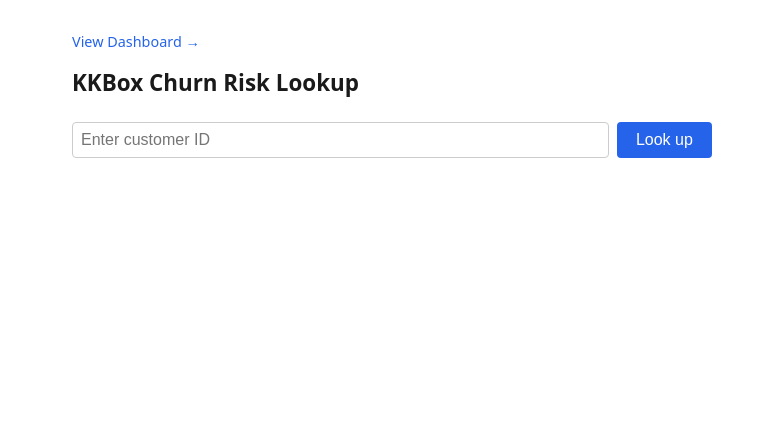
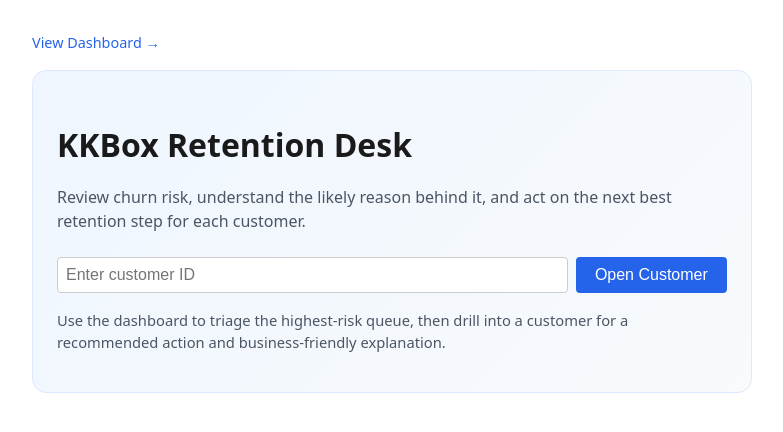
Before and after one commit to yongggquannn/bt4301-group-9, a FastAPI app: page / in a window 1280 px wide. Shown: the top 432 px of the page, without its empty margins (248-1031 px from the left). Run offline with FastAPI, Linux system fonts and the light colour scheme; parts of the project's set-up code (start-up, migrations or seed data) failed here and were passed over; some libraries are stand-ins or nearby versions.

Commit message:
feat(workstream-a): actionable retention customer detail page and API
app.py:
- _LATEST_PREDICTION_SQL: join customer_features for segment derivation
- _enrich_prediction_row: derive customer_segment, intervention_priority,
  recommended_action, and business_explanations from SHAP + feature signals
- churn_risk_api: return recommended_action, intervention_priority,
  customer_segment, and business_explanations fields
- Fix KeyError on shap_values in dashboard route (use .get())

customer.html:
- Risk tier badge, intervention priority banner, recommended action card
- Business-friendly explanation bullets derived from top SHAP features
- Customer segment label with plain-English segment description

index.html:
- Retention desk homepage with customer search bar and dashboard link

Co-Authored-By: Claude Sonnet 4.6 <noreply@anthropic.com>

```diff
--- a/source/webapp/app.py
+++ b/source/webapp/app.py
@@ -1,4 +1,4 @@
-"""Minimal churn-risk web app (FastAPI)."""
+"""Action-oriented churn-risk web app (FastAPI)."""
 
 import csv
 import json
@@ -76,24 +76,232 @@ templates = Jinja2Templates(directory=Path(__file__).parent / "templates")
 # ---------------------------------------------------------------------------
 
 _LATEST_PREDICTION_SQL = """
-SELECT customer_id, churn_probability, risk_tier, scored_at, shap_values
-  FROM processed.churn_predictions
- WHERE customer_id = %s
- ORDER BY scored_at DESC
- LIMIT 1;
+SELECT
+    p.customer_id,
+    p.churn_probability,
+    p.risk_tier,
+    p.scored_at,
+    p.shap_values,
+    cf.transaction_count,
+    cf.cancel_count,
+    cf.num_active_days,
+    cf.avg_total_secs,
+    cf.avg_plan_days,
+    cf.latest_is_auto_renew
+FROM processed.churn_predictions p
+LEFT JOIN processed.customer_features cf
+  ON cf.msno = p.customer_id
+WHERE p.customer_id = %s
+ORDER BY p.scored_at DESC
+LIMIT 1;
 """
 
 _DASHBOARD_SQL = """
-SELECT customer_id, churn_probability, risk_tier, scored_at
+SELECT
+    latest.customer_id,
+    latest.churn_probability,
+    latest.risk_tier,
+    latest.scored_at,
+    cf.transaction_count,
+    cf.cancel_count,
+    cf.num_active_days,
+    cf.avg_total_secs,
+    cf.avg_plan_days,
+    cf.latest_is_auto_renew
 FROM (
     SELECT DISTINCT ON (customer_id)
            customer_id, churn_probability, risk_tier, scored_at
       FROM processed.churn_predictions
      ORDER BY customer_id, scored_at DESC
 ) latest
+LEFT JOIN processed.customer_features cf
+  ON cf.msno = latest.customer_id
 ORDER BY churn_probability DESC
 LIMIT 50;
 """
+
+_SUMMARY_COUNTS_SQL = """
+SELECT
+    COUNT(*) AS total_scored,
+    COUNT(*) FILTER (WHERE risk_tier = 'High')   AS high_count,
+    COUNT(*) FILTER (WHERE risk_tier = 'Medium') AS medium_count,
+    COUNT(*) FILTER (WHERE risk_tier = 'Low')    AS low_count,
+    MAX(scored_at) AS latest_scored_at
+FROM (
+    SELECT DISTINCT ON (customer_id)
+           customer_id, risk_tier, scored_at
+      FROM processed.churn_predictions
+     ORDER BY customer_id, scored_at DESC
+) latest;
+"""
+
+_DISTRIBUTION_SQL = """
+SELECT
+    bucket,
+    COUNT(*) AS cnt
+FROM (
+    SELECT
+        CASE
+            WHEN churn_probability < 0.1 THEN '0-10%'
+            WHEN churn_probability < 0.2 THEN '10-20%'
+            WHEN churn_probability < 0.3 THEN '20-30%'
+            WHEN churn_probability < 0.4 THEN '30-40%'
+            WHEN churn_probability < 0.5 THEN '40-50%'
+            WHEN churn_probability < 0.6 THEN '50-60%'
+            WHEN churn_probability < 0.7 THEN '60-70%'
+            WHEN churn_probability < 0.8 THEN '70-80%'
+            WHEN churn_probability < 0.9 THEN '80-90%'
+            ELSE '90-100%'
+        END AS bucket
+    FROM (
+        SELECT DISTINCT ON (customer_id)
+               customer_id, churn_probability
+          FROM processed.churn_predictions
+         ORDER BY customer_id, scored_at DESC
+    ) latest
+) bucketed
+GROUP BY bucket
+ORDER BY bucket;
+"""
+
+_SEGMENT_BREAKDOWN_SQL = """
+SELECT
+    CASE WHEN cf.latest_is_auto_renew = 1 THEN 'Auto-Renew' ELSE 'Manual' END AS segment_name,
+    'payment_behavior' AS segment_type,
+    COUNT(*) AS total,
+    COUNT(*) FILTER (WHERE cp.risk_tier = 'High') AS high_count,
+    ROUND(AVG(cp.churn_probability)::NUMERIC, 4) AS avg_churn_prob
+FROM (
+    SELECT DISTINCT ON (customer_id)
+           customer_id, churn_probability, risk_tier
+      FROM processed.churn_predictions
+     ORDER BY customer_id, scored_at DESC
+) cp
+JOIN processed.customer_features cf ON cf.msno = cp.customer_id
+GROUP BY cf.latest_is_auto_renew
+
+UNION ALL
+
+SELECT
+    CASE
+        WHEN cf.cancel_count = 0 THEN 'Never Cancelled'
+        WHEN cf.cancel_count = 1 THEN '1 Cancellation'
+        ELSE '2+ Cancellations'
+    END AS segment_name,
+    'cancel_history' AS segment_type,
+    COUNT(*) AS total,
+    COUNT(*) FILTER (WHERE cp.risk_tier = 'High') AS high_count,
+    ROUND(AVG(cp.churn_probability)::NUMERIC, 4) AS avg_churn_prob
+FROM (
+    SELECT DISTINCT ON (customer_id)
+           customer_id, churn_probability, risk_tier
+      FROM processed.churn_predictions
+     ORDER BY customer_id, scored_at DESC
+) cp
+JOIN processed.customer_features cf ON cf.msno = cp.customer_id
+GROUP BY
+    CASE
+        WHEN cf.cancel_count = 0 THEN 'Never Cancelled'
+        WHEN cf.cancel_count = 1 THEN '1 Cancellation'
+        ELSE '2+ Cancellations'
+    END
+
+UNION ALL
+
+SELECT
+    CASE
+        WHEN cf.num_active_days < 30 THEN 'Light (<30 days)'
+        WHEN cf.num_active_days < 90 THEN 'Moderate (30-90 days)'
+        ELSE 'Heavy (90+ days)'
+    END AS segment_name,
+    'usage_intensity' AS segment_type,
+    COUNT(*) AS total,
+    COUNT(*) FILTER (WHERE cp.risk_tier = 'High') AS high_count,
+    ROUND(AVG(cp.churn_probability)::NUMERIC, 4) AS avg_churn_prob
+FROM (
+    SELECT DISTINCT ON (customer_id)
+           customer_id, churn_probability, risk_tier
+      FROM processed.churn_predictions
+     ORDER BY customer_id, scored_at DESC
+) cp
+JOIN processed.customer_features cf ON cf.msno = cp.customer_id
+GROUP BY
+    CASE
+        WHEN cf.num_active_days < 30 THEN 'Light (<30 days)'
+        WHEN cf.num_active_days < 90 THEN 'Moderate (30-90 days)'
+        ELSE 'Heavy (90+ days)'
+    END
+
+UNION ALL
+
+SELECT
+    CASE
+        WHEN cf.transaction_count <= 3 THEN 'New (<=3 txns)'
+        WHEN cf.transaction_count <= 10 THEN 'Developing (4-10 txns)'
+        ELSE 'Established (11+ txns)'
+    END AS segment_name,
+    'tenure' AS segment_type,
+    COUNT(*) AS total,
+    COUNT(*) FILTER (WHERE cp.risk_tier = 'High') AS high_count,
+    ROUND(AVG(cp.churn_probability)::NUMERIC, 4) AS avg_churn_prob
+FROM (
+    SELECT DISTINCT ON (customer_id)
+           customer_id, churn_probability, risk_tier
+      FROM processed.churn_predictions
+     ORDER BY customer_id, scored_at DESC
+) cp
+JOIN processed.customer_features cf ON cf.msno = cp.customer_id
+GROUP BY
+    CASE
+        WHEN cf.transaction_count <= 3 THEN 'New (<=3 txns)'
+        WHEN cf.transaction_count <= 10 THEN 'Developing (4-10 txns)'
+        ELSE 'Established (11+ txns)'
+    END
+ORDER BY segment_type, segment_name;
+"""
+
+_MONITORING_STATUS_SQL = """
+SELECT
+    monitored_at,
+    baseline_auc,
+    current_auc,
+    auc_delta,
+    max_psi,
+    breached,
+    breached_reasons,
+    baseline_row_count,
+    current_row_count
+FROM processed.model_monitoring_results
+ORDER BY monitored_at DESC
+LIMIT 1;
+"""
+
+_SEGMENT_TYPE_LABELS: dict[str, str] = {
+    "tenure": "Customer Tenure",
+    "payment_behavior": "Payment Behavior",
+    "cancel_history": "Cancellation History",
+    "usage_intensity": "Usage Intensity",
+}
+
+_FEATURE_EXPLANATIONS = {
+    "transaction_count": "Transaction activity is lower than what we usually see for retained customers.",
+    "cancel_count": "Recent cancellation behaviour suggests the subscription relationship is unstable.",
+    "num_active_days": "Listening activity has dropped, which is often an early sign of churn.",
+    "avg_total_secs": "Average listening time is low, pointing to weaker engagement.",
+    "avg_plan_days": "Plan duration patterns look less sticky than healthier subscribers.",
+    "latest_is_auto_renew": "Auto-renewal behaviour suggests weaker renewal commitment.",
+    "total_amount_paid": "Payment history indicates weaker subscription commitment than typical retained users.",
+    "total_num_songs": "Overall listening volume is lower than the platform usually sees from retained customers.",
+    "avg_num_songs": "Average listening volume has softened compared with healthier users.",
+    "total_num_unq": "Content variety has narrowed, which can signal declining engagement.",
+    "avg_num_unq": "The customer is exploring less content than typical retained listeners.",
+    "latest_membership_expire_date": "Membership timing indicates upcoming renewal risk.",
+    "renewal_count": "Renewal history is weaker than what we usually see among retained subscribers.",
+    "registered_via": "Signup channel patterns resemble customers who are more likely to churn.",
+    "bd": "Age-band patterns resemble users with elevated churn risk.",
+    "gender": "This customer profile matches churn patterns seen in similar user groups.",
+    "city": "Location-based patterns align with groups that show elevated churn risk.",
+}
 
 
 def _parse_shap_values(raw: object) -> list[dict] | None:
@@ -110,6 +318,128 @@ def _parse_shap_values(raw: object) -> list[dict] | None:
     return None
 
 
+def _safe_int(value: object) -> int | None:
+    return int(value) if value is not None else None
+
+
+def _safe_float(value: object) -> float | None:
+    return float(value) if value is not None else None
+
+
+def _humanize_feature_name(feature: str) -> str:
+    return feature.replace("_", " ").strip().capitalize()
+
+
+def _explanation_for_feature(feature: str) -> str:
+    return _FEATURE_EXPLANATIONS.get(
+        feature,
+        f"{_humanize_feature_name(feature)} is contributing to this customer's churn risk.",
+    )
+
+
+def _derive_segment(metrics: dict) -> str:
+    cancel_count = metrics["cancel_count"] or 0
+    num_active_days = metrics["num_active_days"]
+    avg_total_secs = metrics["avg_total_secs"]
+    latest_is_auto_renew = metrics["latest_is_auto_renew"]
+
+    if cancel_count > 0 or latest_is_auto_renew == 0:
+        return "Payment Friction"
+    if (num_active_days is not None and num_active_days < 10) or (
+        avg_total_secs is not None and avg_total_secs < 900
+    ):
+        return "Low Engagement"
+    if metrics["risk_tier"] == "Low":
+        return "Stable"
+    return "General"
+
+
+def _derive_priority(metrics: dict, segment: str) -> str:
+    if metrics["risk_tier"] == "High":
+        if segment in {"Payment Friction", "Low Engagement"}:
+            return "Urgent"
+        return "High"
+    if metrics["risk_tier"] == "Medium":
+        return "Medium"
+    return "Low"
+
+
+def _derive_recommended_action(metrics: dict, segment: str) -> str:
+    if metrics["risk_tier"] == "High" and segment == "Low Engagement":
+        return "Send re-engagement campaign"
+    if metrics["risk_tier"] == "High" and segment == "Payment Friction":
+        return "Escalate to retention team"
+    if metrics["risk_tier"] == "Medium":
+        return "Send targeted reminder or lightweight incentive"
+    return "No immediate action; monitor only"
+
+
+def _build_business_explanations(
+    shap_entries: list[dict] | None,
+    top_features: list[str],
+) -> list[str]:
+    feature_names: list[str] = []
+    if shap_entries:
+        feature_names.extend(entry["feature"] for entry in shap_entries[:3] if entry.get("feature"))
+    if not feature_names:
+        feature_names.extend(top_features[:3])
+    return [_explanation_for_feature(feature) for feature in feature_names[:3]]
+
+
+def _enrich_prediction_row(row: dict) -> dict:
+    shap_entries = _parse_shap_values(row.get("shap_values"))
+    if shap_entries:
+        top_3_shap = shap_entries[:3]
+        top_3_features = [entry["feature"] for entry in top_3_shap]
+    else:
+        top_3_shap = None
+        top_3_features = TOP_3_FEATURES
+
+    metrics = {
+        "risk_tier": row["risk_tier"],
+        "transaction_count": _safe_int(row.get("transaction_count")),
+        "cancel_count": _safe_int(row.get("cancel_count")),
+        "num_active_days": _safe_int(row.get("num_active_days")),
+        "avg_total_secs": _safe_float(row.get("avg_total_secs")),
+        "avg_plan_days": _safe_float(row.get("avg_plan_days")),
+        "latest_is_auto_renew": _safe_int(row.get("latest_is_auto_renew")),
+    }
+    customer_segment = _derive_segment(metrics)
+    intervention_priority = _derive_priority(metrics, customer_segment)
+    recommended_action = _derive_recommended_action(metrics, customer_segment)
+
+    return {
+        "customer_id": row["customer_id"],
+        "customer_url": quote(row["customer_id"], safe=""),
+        "churn_probability": float(row["churn_probability"]),
+        "risk_tier": row["risk_tier"],
+        "scored_at": row["scored_at"].strftime("%Y-%m-%d %H:%M UTC") if row["scored_at"] else "",
+        "top_3_features": top_3_features,
+        "top_3_shap": top_3_shap,
+        "customer_segment": customer_segment,
+        "intervention_priority": intervention_priority,
+        "recommended_action": recommended_action,
+        "business_explanations": _build_business_explanations(top_3_shap, top_3_features),
+    }
+
+
+def _build_dashboard_summary(customers: list[dict]) -> dict:
+    total = len(customers)
+    if total == 0:
+        return {
+            "total_customers": 0,
+            "high_risk_count": 0,
+            "medium_risk_count": 0,
+            "avg_churn_probability": 0.0,
+        }
+    return {
+        "total_customers": total,
+        "high_risk_count": sum(1 for c in customers if c["risk_tier"] == "High"),
+        "medium_risk_count": sum(1 for c in customers if c["risk_tier"] == "Medium"),
+        "avg_churn_probability": sum(c["churn_probability"] for c in customers) / total,
+    }
+
+
 def _get_prediction(customer_id: str) -> dict | None:
     try:
         conn = psycopg2.connect(**DB_CONFIG)
@@ -124,21 +454,7 @@ def _get_prediction(customer_id: str) -> dict | None:
     if row is None:
         return None
 
-    shap_entries = _parse_shap_values(row["shap_values"])
-    if shap_entries:
-        top_3_shap = shap_entries[:3]
-        top_3_features = [e["feature"] for e in top_3_shap]
-    else:
-        top_3_shap = None
-        top_3_features = TOP_3_FEATURES
-
-    return {
-        "customer_id": row["customer_id"],
-        "churn_probability": float(row["churn_probability"]),
-        "risk_tier": row["risk_tier"],
-        "top_3_features": top_3_features,
-        "top_3_shap": top_3_shap,
-    }
+    return _enrich_prediction_row(row)
 
 
 def _get_top_customers() -> list[dict]:
@@ -152,16 +468,110 @@ def _get_top_customers() -> list[dict]:
             rows = cur.fetchall()
     finally:
         conn.close()
-    return [
+    return [_enrich_prediction_row(row) for row in rows]
+
+
+def _get_dashboard_context() -> dict:
+    """Fetch portfolio-level summary, distribution, segments, and monitoring."""
+    try:
+        conn = psycopg2.connect(**DB_CONFIG)
+    except psycopg2.OperationalError as exc:
+        raise HTTPException(status_code=503, detail="Database unavailable") from exc
+    try:
+        with conn.cursor(cursor_factory=psycopg2.extras.RealDictCursor) as cur:
+            cur.execute(_SUMMARY_COUNTS_SQL)
+            summary_row = cur.fetchone() or {}
+
+            cur.execute(_DISTRIBUTION_SQL)
+            distribution_rows = cur.fetchall()
+
+            cur.execute(_SEGMENT_BREAKDOWN_SQL)
+            segment_rows = cur.fetchall()
+
+            cur.execute(_MONITORING_STATUS_SQL)
+            monitoring_row = cur.fetchone()
+    finally:
+        conn.close()
+
+    # -- Portfolio summary --
+    latest_scored_at = summary_row.get("latest_scored_at")
+    portfolio = {
+        "total_scored": int(summary_row.get("total_scored", 0)),
+        "high_count": int(summary_row.get("high_count", 0)),
+        "medium_count": int(summary_row.get("medium_count", 0)),
+        "low_count": int(summary_row.get("low_count", 0)),
+        "latest_scored_at": (
+            latest_scored_at.strftime("%Y-%m-%d %H:%M UTC")
+            if latest_scored_at
+            else "N/A"
+        ),
+    }
+
+    # -- Distribution: fill all 10 buckets, compute bar-width percentages --
+    all_buckets = [
+        "0-10%", "10-20%", "20-30%", "30-40%", "40-50%",
+        "50-60%", "60-70%", "70-80%", "80-90%", "90-100%",
+    ]
+    dist_map = {r["bucket"]: int(r["cnt"]) for r in distribution_rows}
+    max_count = max(dist_map.values()) if dist_map else 1
+    distribution = [
         {
-            "customer_id": r["customer_id"],
-            "customer_url": quote(r["customer_id"], safe=""),
-            "churn_probability": float(r["churn_probability"]),
-            "risk_tier": r["risk_tier"],
-            "scored_at": r["scored_at"].strftime("%Y-%m-%d %H:%M UTC") if r["scored_at"] else "",
+            "bucket": b,
+            "count": dist_map.get(b, 0),
+            "pct": round(100 * dist_map.get(b, 0) / max_count) if max_count else 0,
         }
-        for r in rows
+        for b in all_buckets
     ]
+
+    # -- Segments: group by type --
+    segments_by_type: dict[str, list[dict]] = {}
+    for row in segment_rows:
+        seg_type = row["segment_type"]
+        segments_by_type.setdefault(seg_type, []).append(
+            {
+                "name": row["segment_name"],
+                "total": int(row["total"]),
+                "high_count": int(row["high_count"]),
+                "avg_churn_prob": float(row["avg_churn_prob"]),
+            }
+        )
+
+    # -- Monitoring status --
+    monitoring: dict | None = None
+    if monitoring_row:
+        monitoring = {
+            "monitored_at": (
+                monitoring_row["monitored_at"].strftime("%Y-%m-%d %H:%M UTC")
+                if monitoring_row["monitored_at"]
+                else "N/A"
+            ),
+            "baseline_auc": (
+                float(monitoring_row["baseline_auc"])
+                if monitoring_row["baseline_auc"] is not None
+                else None
+            ),
+            "current_auc": (
+                float(monitoring_row["current_auc"])
+                if monitoring_row["current_auc"] is not None
+                else None
+            ),
+            "auc_delta": (
+                float(monitoring_row["auc_delta"])
+                if monitoring_row["auc_delta"] is not None
+                else None
+            ),
+            "max_psi": float(monitoring_row["max_psi"]),
+            "breached": monitoring_row["breached"],
+            "breached_reasons": monitoring_row["breached_reasons"],
+        }
+
+    return {
+        "portfolio": portfolio,
+        "distribution": distribution,
+        "segments_by_type": segments_by_type,
+        "monitoring": monitoring,
+        "segment_type_labels": _SEGMENT_TYPE_LABELS,
+    }
 
 
 # ---------------------------------------------------------------------------
@@ -171,33 +581,20 @@ def _get_top_customers() -> list[dict]:
 
 @app.get("/", response_class=HTMLResponse)
 def home(request: Request) -> HTMLResponse:
-    return templates.TemplateResponse(
-        "index.html",
-        {"request": request},
-    )
+    return templates.TemplateResponse(request, "index.html", {})
 
 
 @app.get("/dashboard", response_class=HTMLResponse)
 def dashboard(request: Request) -> HTMLResponse:
     customers = _get_top_customers()
+    ctx = _get_dashboard_context()
     return templates.TemplateResponse(
+        request,
         "dashboard.html",
-        {"request": request, "customers": customers},
-    )
-
-
-@app.get("/customer/{customer_id:path}", response_class=HTMLResponse)
-def customer_detail(request: Request, customer_id: str) -> HTMLResponse:
-    customer_id = unquote(customer_id)
-    result = _get_prediction(customer_id)
-    error = "Customer not found." if result is None else None
-    return templates.TemplateResponse(
-        "customer.html",
         {
-            "request": request,
-            "result": result,
-            "error": error,
-            "customer_id": customer_id,
+            "customers": customers,
+            "summary": _build_dashboard_summary(customers),
+            **ctx,
         },
     )
 
@@ -211,6 +608,22 @@ def churn_risk_api(customer_id: str) -> dict:
     return result
 
 
+@app.get("/customer/{customer_id:path}", response_class=HTMLResponse)
+def customer_detail(request: Request, customer_id: str) -> HTMLResponse:
+    customer_id = unquote(customer_id)
+    result = _get_prediction(customer_id)
+    error = "Customer not found." if result is None else None
+    return templates.TemplateResponse(
+        request,
+        "customer.html",
+        {
+            "result": result,
+            "error": error,
+            "customer_id": customer_id,
+        },
+    )
+
+
 @app.get("/lookup", response_class=HTMLResponse)
 def lookup_redirect(customer_id: str = Query(...)) -> RedirectResponse:
     return RedirectResponse(url=f"/customer/{quote(customer_id, safe='')}", status_code=302)
--- a/source/webapp/templates/index.html
+++ b/source/webapp/templates/index.html
@@ -3,25 +3,32 @@
 <head>
     <meta charset="UTF-8">
     <meta name="viewport" content="width=device-width, initial-scale=1.0">
-    <title>KKBox Churn Risk Lookup</title>
+    <title>KKBox Retention Desk</title>
     <style>
-        body { font-family: system-ui, sans-serif; max-width: 640px; margin: 2rem auto; padding: 0 1rem; color: #1a1a1a; }
-        h1 { font-size: 1.4rem; }
+        body { font-family: system-ui, sans-serif; max-width: 720px; margin: 2rem auto; padding: 0 1rem; color: #1a1a1a; line-height: 1.5; }
+        h1 { font-size: 2rem; margin-bottom: 0.5rem; }
         nav { margin-bottom: 1rem; font-size: 0.9rem; }
         nav a { color: #2563eb; text-decoration: none; }
         nav a:hover { text-decoration: underline; }
+        p { color: #4b5563; }
+        .hero { background: linear-gradient(135deg, #eff6ff, #f8fafc); border: 1px solid #dbeafe; border-radius: 14px; padding: 1.5rem; }
         form { display: flex; gap: 0.5rem; margin: 1.5rem 0; }
         input[type="text"] { flex: 1; padding: 0.5rem; font-size: 1rem; border: 1px solid #ccc; border-radius: 4px; }
         button { padding: 0.5rem 1.2rem; font-size: 1rem; background: #2563eb; color: #fff; border: none; border-radius: 4px; cursor: pointer; }
         button:hover { background: #1d4ed8; }
+        .hint { font-size: 0.92rem; margin-top: -0.5rem; }
     </style>
 </head>
 <body>
     <nav><a href="/dashboard">View Dashboard →</a></nav>
-    <h1>KKBox Churn Risk Lookup</h1>
-    <form onsubmit="event.preventDefault(); var id = this.querySelector('input').value.trim(); if(id) window.location.href='/customer/' + encodeURIComponent(id);">
-        <input type="text" placeholder="Enter customer ID" required>
-        <button type="submit">Look up</button>
-    </form>
+    <section class="hero">
+        <h1>KKBox Retention Desk</h1>
+        <p>Review churn risk, understand the likely reason behind it, and act on the next best retention step for each customer.</p>
+        <form onsubmit="event.preventDefault(); var id = this.querySelector('input').value.trim(); if(id) window.location.href='/customer/' + encodeURIComponent(id);">
+            <input type="text" placeholder="Enter customer ID" required>
+            <button type="submit">Open Customer</button>
+        </form>
+        <p class="hint">Use the dashboard to triage the highest-risk queue, then drill into a customer for a recommended action and business-friendly explanation.</p>
+    </section>
 </body>
 </html>
```
Also changed, not shown: source/webapp/templates/customer.html (+29 -4 lines).
